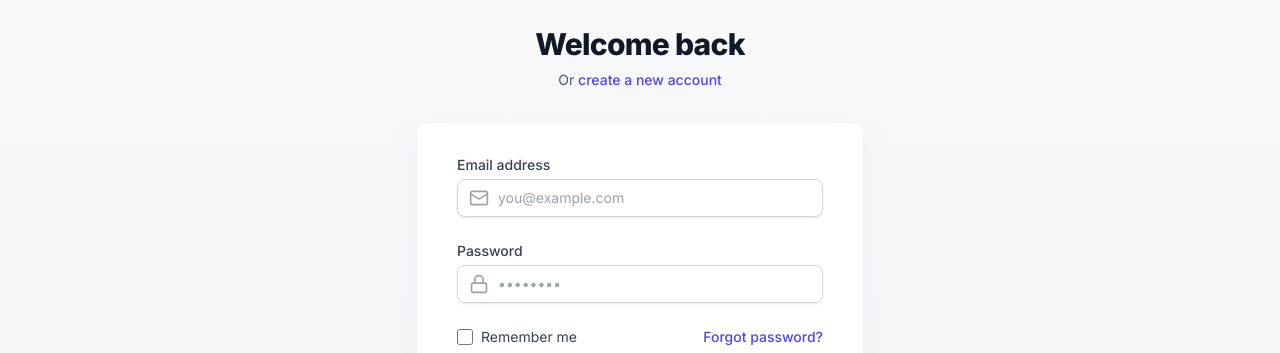
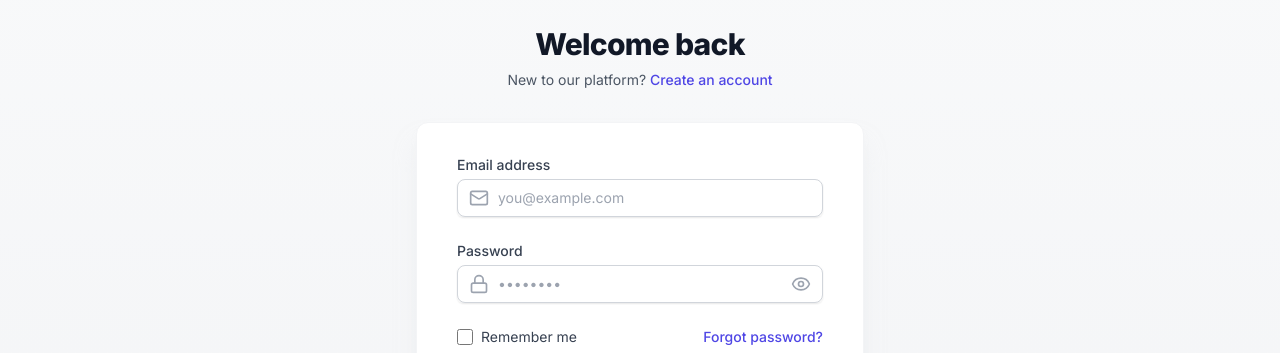
Before and after one commit to fabriceCODER/ukuri, a Next.js app in the folder frontend/: page /login in a window 1280 px wide. Shown: the part 240-593 px from the top of the page. Built offline with nearby package versions, Linux system fonts and the light colour scheme; no server answers.

Commit message:
Removed: The OAuth interface and related imports The OAuth callback handler and useEffect hook The handleOAuthLogin function The entire OAuth section from the UI including the divider and social login buttons Unused imports and code

```diff
--- a/frontend/app/login/page.tsx
+++ b/frontend/app/login/page.tsx
@@ -2,10 +2,9 @@
 import React, { useState } from "react";
 import { useRouter, useSearchParams } from "next/navigation";
 import Link from "next/link";
-import { Mail, Lock, Loader2, AlertCircle } from "lucide-react";
+import { Mail, Lock, Loader2, AlertCircle, Eye, EyeOff } from "lucide-react";
 import { motion } from "framer-motion";
 import { useAuth } from "@/contexts/AuthContext";
-import { api } from "@/utils/api";
 
 const Login = () => {
     const router = useRouter();
@@ -15,10 +14,29 @@ const Login = () => {
     const [password, setPassword] = useState("");
     const [isLoading, setIsLoading] = useState(false);
     const [error, setError] = useState<string | null>(null);
+    const [showPassword, setShowPassword] = useState(false);
+    const [touched, setTouched] = useState({ email: false, password: false });
+
+    const validateEmail = (email: string) => {
+        const emailRegex = /^[^\s@]+@[^\s@]+\.[^\s@]+$/;
+        return emailRegex.test(email);
+    };
 
     const handleSubmit = async (e: React.FormEvent) => {
         e.preventDefault();
         setError(null);
+
+        // Validate inputs before submission
+        if (!email || !password) {
+            setError("Please fill in all fields");
+            return;
+        }
+
+        if (!validateEmail(email)) {
+            setError("Please enter a valid email address");
+            return;
+        }
+
         setIsLoading(true);
 
         try {
@@ -32,6 +50,10 @@ const Login = () => {
         }
     };
 
+    const handleBlur = (field: 'email' | 'password') => {
+        setTouched(prev => ({ ...prev, [field]: true }));
+    };
+
     return (
         <div className="min-h-screen bg-gradient-to-b from-gray-50 to-gray-100 flex flex-col justify-center py-12 sm:px-6 lg:px-8">
             <motion.div
@@ -43,12 +65,12 @@ const Login = () => {
                     Welcome back
                 </h2>
                 <p className="mt-2 text-center text-sm text-gray-600 max-w">
-                    Or{" "}
+                    New to our platform?{" "}
                     <Link
                         href="/register"
                         className="font-medium text-indigo-600 hover:text-indigo-500 transition-colors duration-200"
                     >
-                        create a new account
+                        Create an account
                     </Link>
                 </p>
             </motion.div>
@@ -61,7 +83,11 @@ const Login = () => {
                     className="bg-white py-8 px-4 shadow-xl shadow-gray-200/50 sm:rounded-xl sm:px-10 border border-gray-100"
                 >
                     {error && (
-                        <div className="mb-6 rounded-lg bg-red-50 p-4">
+                        <motion.div
+                            initial={{ opacity: 0, y: -10 }}
+                            animate={{ opacity: 1, y: 0 }}
+                            className="mb-6 rounded-lg bg-red-50 p-4"
+                        >
                             <div className="flex">
                                 <div className="flex-shrink-0">
                                     <AlertCircle className="h-5 w-5 text-red-400" />
@@ -72,7 +98,7 @@ const Login = () => {
                                     </h3>
                                 </div>
                             </div>
-                        </div>
+                        </motion.div>
                     )}
 
                     <form className="space-y-6" onSubmit={handleSubmit}>
@@ -95,10 +121,17 @@ const Login = () => {
                                     required
                                     value={email}
                                     onChange={(e) => setEmail(e.target.value)}
-                                    className="appearance-none block w-full pl-10 pr-3 py-2 border border-gray-300 rounded-lg shadow-sm placeholder-gray-400 focus:outline-none focus:ring-2 focus:ring-indigo-500 focus:border-transparent sm:text-sm transition duration-150 ease-in-out"
+                                    onBlur={() => handleBlur('email')}
+                                    className={`appearance-none block w-full pl-10 pr-3 py-2 border ${touched.email && !validateEmail(email) && email
+                                        ? 'border-red-300 focus:ring-red-500 focus:border-red-500'
+                                        : 'border-gray-300 focus:ring-indigo-500 focus:border-indigo-500'
+                                        } rounded-lg shadow-sm placeholder-gray-400 focus:outline-none focus:ring-2 focus:border-transparent sm:text-sm transition duration-150 ease-in-out`}
                                     placeholder="you@example.com"
                                 />
                             </div>
+                            {touched.email && !validateEmail(email) && email && (
+                                <p className="mt-1 text-sm text-red-600">Please enter a valid email address</p>
+                            )}
                         </div>
 
                         <div>
@@ -115,15 +148,33 @@ const Login = () => {
                                 <input
                                     id="password"
                                     name="password"
-                                    type="password"
+                                    type={showPassword ? "text" : "password"}
                                     autoComplete="current-password"
                                     required
                                     value={password}
                                     onChange={(e) => setPassword(e.target.value)}
-                                    className="appearance-none block w-full pl-10 pr-3 py-2 border border-gray-300 rounded-lg shadow-sm placeholder-gray-400 focus:outline-none focus:ring-2 focus:ring-indigo-500 focus:border-transparent sm:text-sm transition duration-150 ease-in-out"
+                                    onBlur={() => handleBlur('password')}
+                                    className={`appearance-none block w-full pl-10 pr-10 py-2 border ${touched.password && !password
+                                        ? 'border-red-300 focus:ring-red-500 focus:border-red-500'
+                                        : 'border-gray-300 focus:ring-indigo-500 focus:border-indigo-500'
+                                        } rounded-lg shadow-sm placeholder-gray-400 focus:outline-none focus:ring-2 focus:border-transparent sm:text-sm transition duration-150 ease-in-out`}
                                     placeholder="••••••••"
                                 />
+                                <button
+                                    type="button"
+                                    onClick={() => setShowPassword(!showPassword)}
+                                    className="absolute inset-y-0 right-0 pr-3 flex items-center"
+                                >
+                                    {showPassword ? (
+                                        <EyeOff className="h-5 w-5 text-gray-400 hover:text-gray-500" />
+                                    ) : (
+                                        <Eye className="h-5 w-5 text-gray-400 hover:text-gray-500" />
+                                    )}
+                                </button>
                             </div>
+                            {touched.password && !password && (
+                                <p className="mt-1 text-sm text-red-600">Password is required</p>
+                            )}
                         </div>
 
                         <div className="flex items-center justify-between">
```
